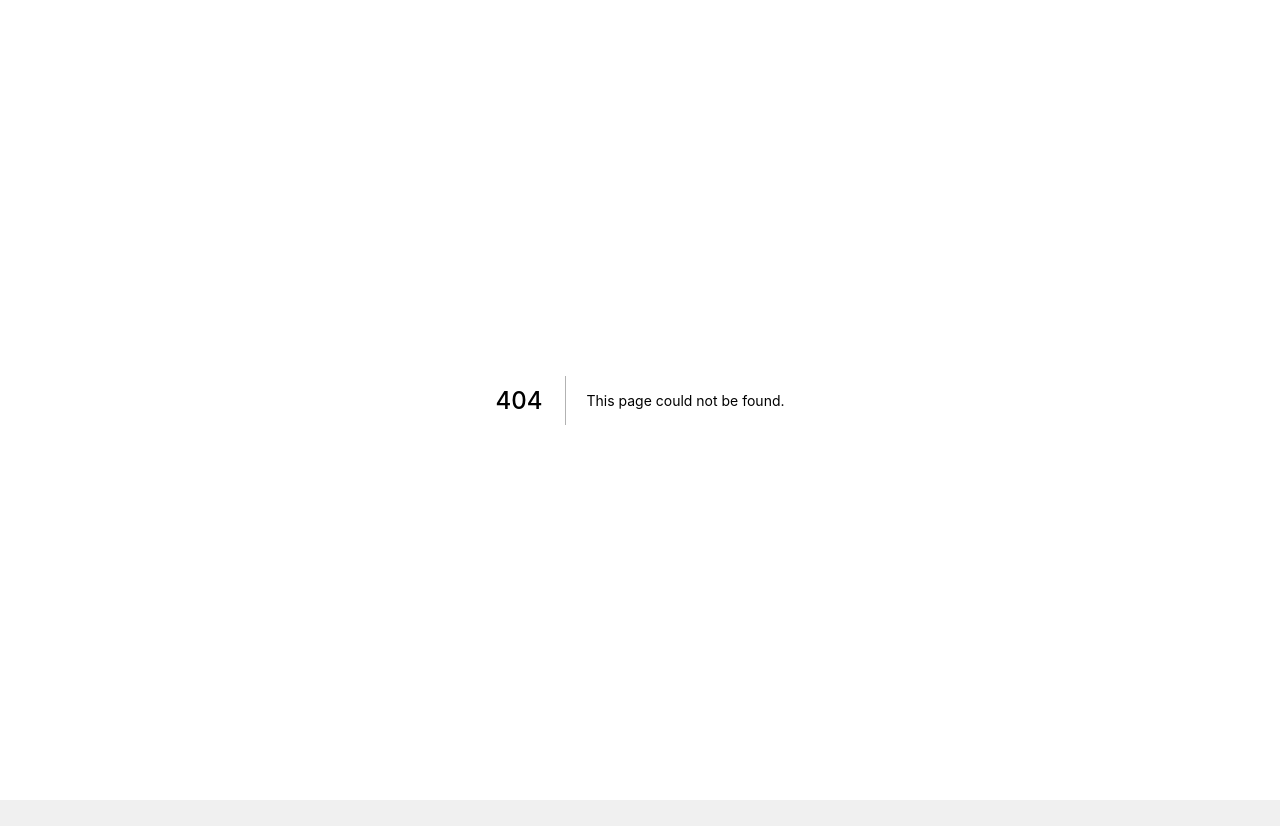
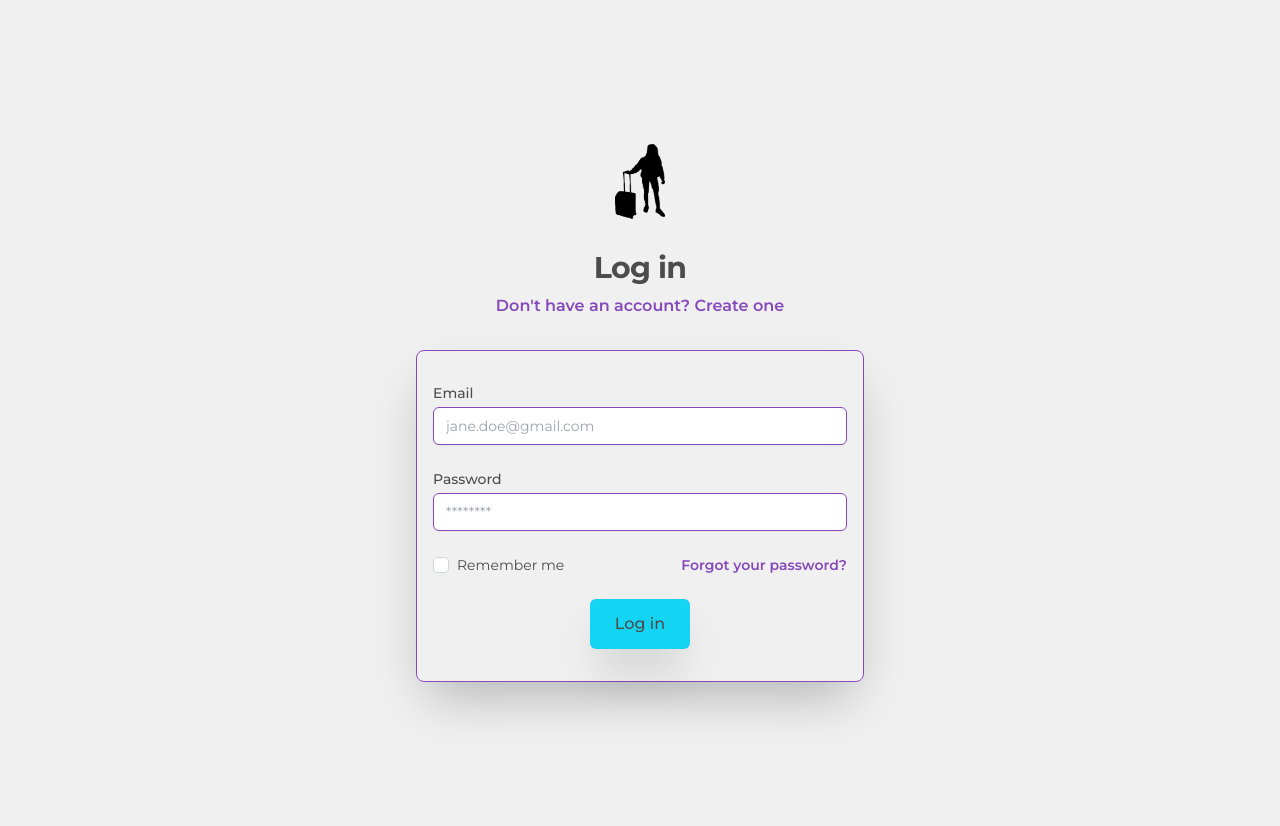
Before and after one commit to jessicagallagher/where_to_v2, a Next.js app: page /login in a window 1280 px wide. Before the commit this address had no page. Before the commit the page ends 800 px from the top, so only its background shows below. Built offline with nearby package versions, Linux system fonts and the light colour scheme; no server answers.

Commit message:
user can create an account and adds record to db

```diff
--- a/components/LandingPage.jsx
+++ b/components/LandingPage.jsx
@@ -1,8 +1,9 @@
 import img from '../public/logo.png'
-import { Button } from '../components/reusable-components'
+import { Button } from './reusable-components'
 import { Fragment } from 'react';
 import { Popover, Transition } from '@headlessui/react';
 import Image from 'next/image';
+import Link from 'next/link';
 
 export default function LandingPage() {
   return (
@@ -27,14 +28,13 @@ export default function LandingPage() {
             packing lists to figuring out what time you need to leave to get to
             the airport—all in one convenient location.
           </p>
-          <div className='flex flex-col'>
             <div className='my-8'>
-              <Button buttonText={'Log in'} buttonType={'button'} />
+              <Link href='/login'>
+                <a>
+                  <Button buttonText={'Log in or Create account'} buttonType={'button'} />
+                </a>
+              </Link>
             </div>
-            <div>
-              <Button buttonText={'Create an account'} buttonType={'button'} />
-            </div>
-          </div>
         </div>
       </div>
     </div>
--- /dev/null
+++ b/components/RegisterLogIn.jsx
@@ -0,0 +1,244 @@
+import img from '../public/logo.png'
+import { Button } from './reusable-components';
+import Image from 'next/image';
+import { useRouter } from 'next/router';
+import { db, auth } from '../firebase/clientApp'
+import { useState, useEffect } from 'react';
+import {
+  getAuth,
+  createUserWithEmailAndPassword,
+  onAuthStateChanged,
+  signInWithEmailAndPassword
+} from 'firebase/auth'
+import {
+  getFirestore,
+  setDoc,
+  doc,
+  updateDoc,
+} from 'firebase/firestore'
+
+export default function RegisterLogIn() {
+  const [firstName, setFirstName] = useState('')
+  const [lastName, setLastName] = useState('')
+  const [email, setEmail] = useState('')
+  const [password, setPassword] = useState('')
+  const [isUser, setIsUser] = useState(true)
+  const [dateTime, setDateTime] = useState((dateTime) => {
+    const now = new Date();
+    const str = now.toLocaleString();
+    return str;
+  });
+
+  useEffect(() => {
+    const unsubscribe = onAuthStateChanged(auth, (user) => {
+      if (user) {
+        let uid = user.uid;
+        console.log(`Second log in check successful`);
+        updateDoc(doc(db, 'users', user.uid), {
+          lastLoggedIn: dateTime,
+        })
+      } else {
+        console.log(`No user is logged in`)
+      }
+    })
+  })
+
+  const handleToggleUser = () => {
+setIsUser(!isUser)
+  }
+
+  const handleSubmit = (e) => {
+    e.preventDefault();
+
+    const auth = getAuth();
+    const db = getFirestore();
+
+    if (!isUser) {
+      createUserWithEmailAndPassword(auth, email, password)
+        .then((userCredential) => {
+          const user = userCredential.user;
+        })
+        .catch((error) => {
+          console.log(error);
+        })
+        .then(() => {
+          onAuthStateChanged(auth, (user) => {
+            if (user) {
+              let uid = user.uid;
+              setIsUser(true);
+              console.log(`logged in`);
+              setDoc(doc(db, 'users', user.uid), {
+                firstName: firstName,
+                lastName: lastName,
+                email: email,
+                createdAt: dateTime,
+                updatedAt: dateTime,
+                lastActive: dateTime,
+              });
+            } else {
+              console.log(`not logged in`)
+            }
+          });
+        });
+    } else {
+      signInWithEmailAndPassword(auth, email, password)
+        .then((userCredential) => {
+          const user = userCredential.user;
+          console.log(`${userCredential} is logged in`);
+        })
+        .catch((error) => {
+        console.log(error)
+        })
+    }
+  }
+
+  return (
+    <div className='flex min-h-full flex-col justify-center py-12 px-6 lg:px-8'>
+      <div className='mx-auto'>
+        <Image
+          src={img}
+          width={50}
+          height={75}
+          alt={'person standing next to suitcase'}
+        />
+      </div>
+      <h2 className='mt-6 text-center text-xl md:text-2xl lg:text-3xl font-bold tracking-tight text-greyDefault'>
+        {isUser ? `Log in` : `Create an account`}
+      </h2>
+      <p className='mt-2 text-center text-base text-greyDefault cursor-pointer' onClick={handleToggleUser}>
+        <a className='font-semibold text-purple hover:text-teal'>
+          {isUser
+            ? `Don't have an account? Create one`
+            : `Already have an account? Log in`}
+        </a>
+      </p>
+
+      <div className='mt-8 mx-auto w-full max-w-md'>
+        <div className='z-50 py-8 px-4 shadow-2xl border border-purple rounded-lg'>
+          <form className='space-y-6' onSubmit={handleSubmit}>
+            {!isUser && (
+              <>
+                <div>
+                  <label
+                    htmlFor='firstName'
+                    className='block text-sm font-medium text-greyDefault'
+                  >
+                    First name
+                  </label>
+                  <div className='mt-1'>
+                    <input
+                      id='firstName'
+                      name='firstName'
+                      type='firstName'
+                      autoComplete='given-name'
+                      required
+                      className='block w-full appearance-none rounded-md border border-purple px-3 py-2 placeholder-gray-400 shadow-sm text-sm'
+                      placeholder='Jane'
+                      value={firstName}
+                      onChange={({ target }) => setFirstName(target.value)}
+                    />
+                  </div>
+                </div>
+                <div>
+                  <label
+                    htmlFor='lastName'
+                    className='block text-sm font-medium text-greyDefault'
+                  >
+                    Last name
+                  </label>
+                  <div className='mt-1'>
+                    <input
+                      id='lastName'
+                      name='lastName'
+                      type='lastName'
+                      autoComplete='family-name'
+                      required
+                      placeholder='Doe'
+                      value={lastName}
+                      onChange={({ target }) => setLastName(target.value)}
+                      className='block w-full appearance-none rounded-md border border-purple px-3 py-2 placeholder-gray-400 shadow-sm focus:border-indigo-500 focus:outline-none focus:ring-indigo-500 sm:text-sm'
+                    />
+                  </div>
+                </div>
+              </>
+            )}
+            <div>
+              <label
+                htmlFor='email'
+                className='block text-sm font-medium text-greyDefault'
+              >
+                Email
+              </label>
+              <div className='mt-1'>
+                <input
+                  id='email'
+                  name='email'
+                  type='email'
+                  autoComplete='email'
+                  required
+                  className='block w-full appearance-none rounded-md border border-purple px-3 py-2 placeholder-gray-400 shadow-sm focus:border-indigo-500 focus:outline-none focus:ring-indigo-500 sm:text-sm'
+                  placeholder="jane.doe@gmail.com"
+                  value={email}
+                  onChange={({ target }) => setEmail(target.value)}
+                />
+              </div>
+            </div>
+            <div>
+              <label
+                htmlFor='password'
+                className='block text-sm font-medium text-greyDefault'
+              >
+                Password
+              </label>
+              <div className='mt-1'>
+                <input
+                  id='password'
+                  name='password'
+                  type='password'
+                  autoComplete='current-password'
+                  required
+                  className='block w-full appearance-none rounded-md border border-purple px-3 py-2 placeholder-gray-400 shadow-sm focus:border-indigo-500 focus:outline-none focus:ring-indigo-500 sm:text-sm'
+                  placeholder='********'
+                  value={password}
+                  onChange={({ target }) => setPassword(target.value)}
+                />
+              </div>
+            </div>
+            <div className='flex items-center justify-between'>
+              <div className='flex items-center'>
+                <input
+                  id='remember-me'
+                  name='remember-me'
+                  type='checkbox'
+                  className='h-4 w-4 rounded border-gray-300 text-purple'
+                />
+                <label
+                  htmlFor='remember-me'
+                  className='ml-2 block text-sm text-greyDefault'
+                >
+                  Remember me
+                </label>
+              </div>
+              {isUser && (
+                <div className='text-sm'>
+                  <a
+                    href='#'
+                    className='font-semibold text-purple hover:text-teal'
+                  >
+                    Forgot your password?
+                  </a>
+                </div>
+              )}
+            </div>
+            <div className='flex justify-center'>
+              <Button
+                buttonText={isUser ? `Log in` : `Create account`}
+                buttonType={'submit'}
+              />
+            </div>
+          </form>
+        </div>
+      </div>
+    </div>
+  );
+}
--- a/components/index.js
+++ b/components/index.js
@@ -1,5 +1,7 @@
 import LandingPage from './LandingPage';
+import RegisterLogIn from './RegisterLogIn';
 
 export {
   LandingPage,
+  RegisterLogIn
 }
--- a/components/reusable-components/Button.jsx
+++ b/components/reusable-components/Button.jsx
@@ -3,7 +3,7 @@ export default function Button({ buttonText, buttonType }) {
     <div>
       <button
         type={buttonType}
-        className='inline-flex items-center rounded-md border border-transparent bg-teal px-6 py-3 text-base font-medium text-greyDefault shadow-sm hover:bg-greenDefault hover:translate-y-2 hover:-translate-x-2'
+        className='inline-flex items-center rounded-md border border-transparent bg-teal px-6 py-3 text-base font-medium text-greyDefault shadow-2xl hover:bg-greenDefault hover:translate-y-2 hover:-translate-x-2'
       >
         {buttonText}
       </button>
--- a/components/reusable-components/index.js
+++ b/components/reusable-components/index.js
@@ -1,5 +1,5 @@
 import Button from './Button';
 
 export {
-  Button
+  Button,
 }
--- /dev/null
+++ b/pages/login.js
@@ -0,0 +1,17 @@
+import { RegisterLogIn } from '../components';
+import Head from 'next/head';
+
+export default function LogIn() {
+  return (
+    <div className='md:py-24'>
+      <Head>
+        // TODO conditional for title
+        <title>Create an account</title>
+        <link rel='icon' href='/favicon.ico' />
+      </Head>
+      <main>
+        <RegisterLogIn />
+      </main>
+    </div>
+  );
+}
```
